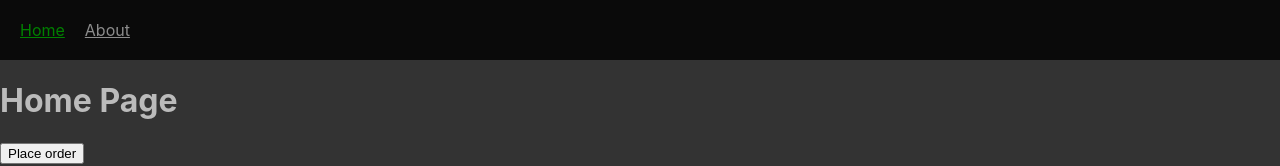
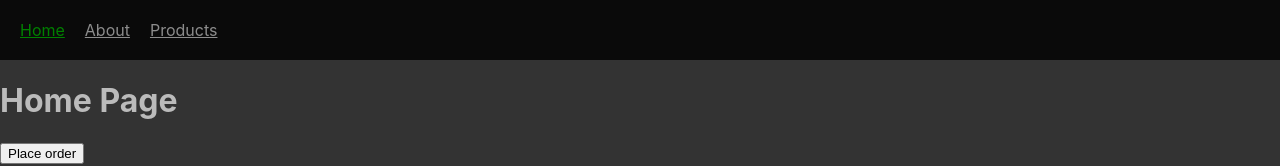
Before and after one commit to abhishek61067/react-router-basic-to-advanced-project, a React (Create React App) app: page / in a window 1280 px wide. Shown: the top 166 px of the page. Built offline with nearby package versions, Linux system fonts and the light colour scheme.

Commit message:
chore: work with nested routes, indexed nested routes and outlet

```diff
--- a/src/App.js
+++ b/src/App.js
@@ -4,6 +4,9 @@ import About from "./components/About";
 import Navbar from "./components/Navbar";
 import OrderSummary from "./components/OrderSummary";
 import NotFound from "./components/NotFound";
+import Products from "./components/Products";
+import Featured from "./components/Featured";
+import Brand from "./components/Brand";
 
 function App() {
   return (
@@ -11,8 +14,12 @@ function App() {
       <Navbar />
       <Routes>
         <Route path="/" element={<Home />} />
-        <Route path="/about" element={<About />} />
-        <Route path="/order-summary" element={<OrderSummary />} />
+        <Route path="about" element={<About />} />
+        <Route path="order-summary" element={<OrderSummary />} />
+        <Route path="products" element={<Products />}>
+          <Route index element={<Featured />} />
+          <Route path="brand" element={<Brand />} />
+        </Route>
         <Route path="*" element={<NotFound />} />
       </Routes>
     </>
--- a/src/components/Navbar.jsx
+++ b/src/components/Navbar.jsx
@@ -16,6 +16,12 @@ const Navbar = () => {
       >
         About
       </NavLink>
+      <NavLink
+        className={({ isActive }) => (isActive ? "active-link" : "")}
+        to="/products"
+      >
+        Products
+      </NavLink>
     </nav>
   );
 };
```
